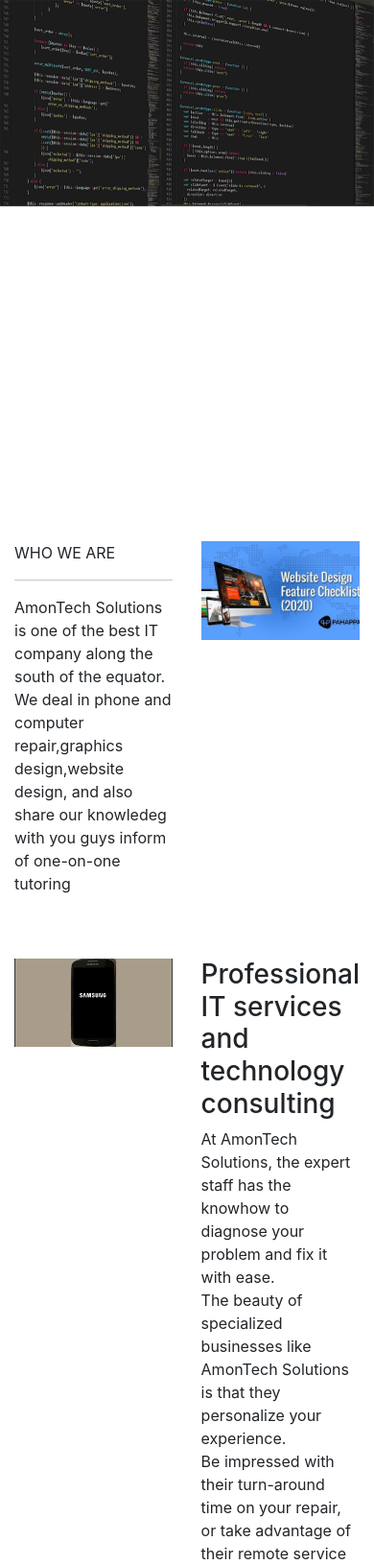
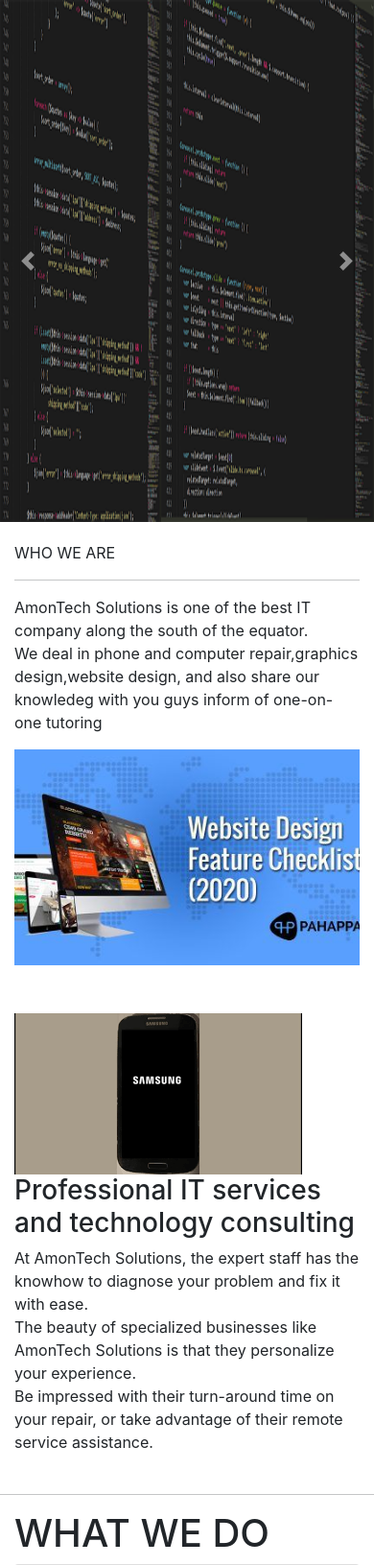
Before and after one commit to SsenkingaAmon/amontech, a PHP site: page / in a window 390 px wide. Shown: the part 181-1812 px from the top of the page at 96% size. Run offline with PHP 8.4, Linux system fonts and the light colour scheme.

Commit message:
added the class row row-cols-1 row-cols-sm-1 row-cols-md-2 to make rows and cols responsive

```diff
--- a/index.html
+++ b/index.html
@@ -72,8 +72,6 @@
         </div>
     </nav>
 
-
-
     <!-- carousel images -->
     <div id="carouselExampleSlides" class="carousel slide  carousel-fade" data-bs-ride="carousel">
         <div class="carousel-indicators">
@@ -86,21 +84,21 @@
         </div>
         <div class="carousel-inner">
             <div class="carousel-item active" data-bs-interval="3000">
-                <img src="images/programming-1873854__340.webp" alt="image" class="d-block w-100">
+                <img src="images/programming-1873854__340.webp" alt="image" class="img-fluid">
                 <div class="carousel-caption d-none d-md-block">
                     <h5>First slide</h5>
                     <p>Here is my first slider</p>
                 </div>
             </div>
             <div class="carousel-item" data-bs-interval="3000">
-                <img src="images/ball-457334__340.webp" alt="image" class="d-block w-100">
+                <img src="images/ball-457334__340.webp" alt="image" class="img-fluid">
                 <div class="carousel-caption d-none d-md-block">
                     <h5>Second slider</h5>
                     <p>Here is my second slider</p>
                 </div>
             </div>
             <div class="carousel-item" data-bs-interval="3000">
-                <img src="images/download (1).jpg" alt="image" class="d-block w-100">
+                <img src="images/download (1).jpg" alt="image" class="img-fluid">
                 <div class="carousel-caption d-none d-md-block">
                     <h5>Third slider</h5>
                     <p>Here is my third slider</p>
@@ -119,11 +117,9 @@
         </button>
     </div>
 
-
-
     <div class="about">
         <div class="container about">
-            <div class="row">
+            <div class="row row-cols-1 row-cols-sm-1 row-cols-md-2">
                 <div class="col">
                     <p>WHO WE ARE</p>
                     <hr>
@@ -138,7 +134,7 @@
         </div>
 
         <div class="container" style="padding-top: 40px;">
-            <div class="row">
+            <div class="row row-cols-1 row-cols-sm-1 row-cols-md-2">
                 <div class="col">
                     <img src="images/download.png" class="img-fluid" alt="">
                 </div>
@@ -162,7 +158,7 @@
     <!--what we do-->
     <div class="container">
         <h1>WHAT WE DO</h1>
-        <div class="row">
+        <div class="row row-cols-1 row-cols-sm-1 row-cols-md-2">
             <div class="col">
                 <div class="card">
                     <div class="card-header">
--- a/style.css
+++ b/style.css
@@ -9,29 +9,31 @@
   overflow-x: hidden !important;
 }
 
- }
- .about{
+.about {
   padding-top: 10px;
   padding-bottom: 10px;
 }
- ul{
+ul {
   list-style: none;
 }
- .footer{
+.footer {
   background-color: rgb(56, 56, 68);
   color: white;
   padding: 20px;
   bottom: 0px;
-
 }
- span i{
+span i {
   padding: 15px;
   border: 1px solid blanchedalmond;
   border-radius: 100%;
   background-color: cadetblue;
 }
- .carousel-item{
+.carousel-item {
   height: 34rem;
+}
+.carousel-item img {
+  width: 100%;
+  height: 100%;
 }
 .navbar-nav {
   margin-left: auto;
@@ -44,16 +46,7 @@
   padding-right: 30px;
   font-weight: bold;
 }
-/* .imagestatic {
-  background-color: dimgrey;
-  height: auto;
-  width: 100%;
-  background-image: url(images/software-development.png);
-  background-repeat: no-repeat;
-  background-position: center;
-  background-size: cover;
-  overflow: hidden; */
-}
+
 .text {
   text-align: center;
   padding-top: 13%;
```
Lines whose indentation alone changed are shown as unchanged.
